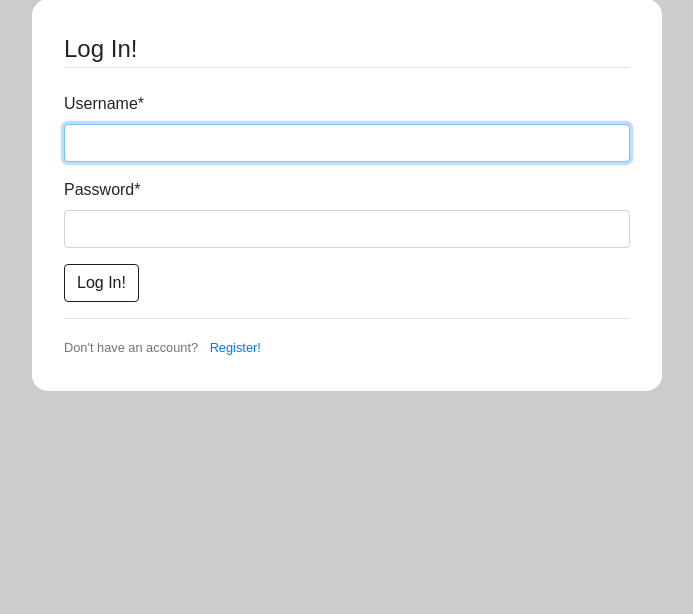
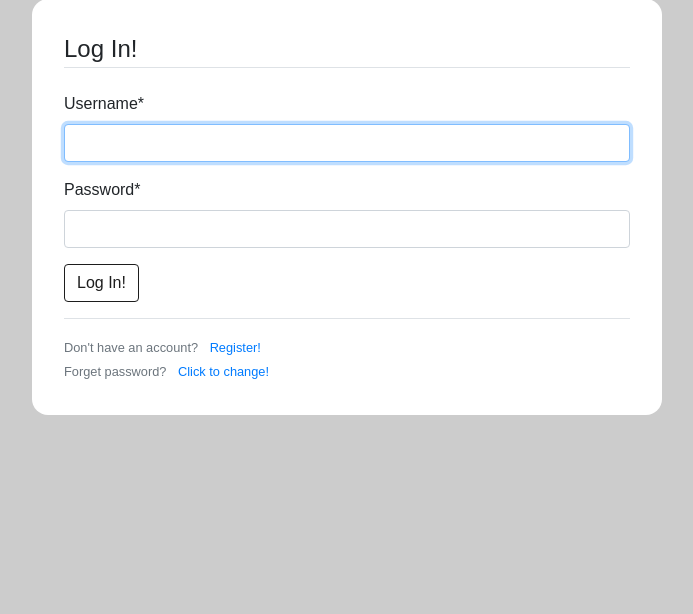
Before and after one commit to kunalx86/blog-app, a Django app: page /login/ in a window 1280 px wide. Shown: the part 111-725 px from the top of the page, without its empty margins (293-986 px from the left). Run offline with Django 3.2, Linux system fonts and the light colour scheme; parts of the project's set-up code (start-up, migrations or seed data) failed here and were passed over; some libraries are stand-ins or nearby versions.

Commit message:
Added password reset link on login page. Fixed an issue where images wouldn't load if logged out.

```diff
--- a/templates/login.html
+++ b/templates/login.html
@@ -23,7 +23,8 @@ footer {
         </div>
         <div class="border-top pt-3">
             <small class="text-muted">
-                Don't have an account? <a class="ml-2" href="{% url 'register' %}">Register!</a>
+                Don't have an account? <a class="ml-2" href="{% url 'register' %}">Register!</a> <br/>
+                Forget password? <a class="ml-2" href="{% url 'password_reset' %}">Click to change!</a>
             </small>
         </div>
     </form>
--- a/templates/posts.html
+++ b/templates/posts.html
@@ -17,7 +17,7 @@
                 {% endif %}
                 {{post.author}}
                 </a>
-                <img class="rounded-circle account-img" width="30px" height="30px" style="margin: 0.1rem;" src="{{ user.profile.image.url }}"/>
+                <img class="rounded-circle account-img" width="30px" height="30px" style="margin: 0.1rem;" src="{{ post.author.profile.image.url }}"/>
             </div>
         </div>
         <hr/>
```
